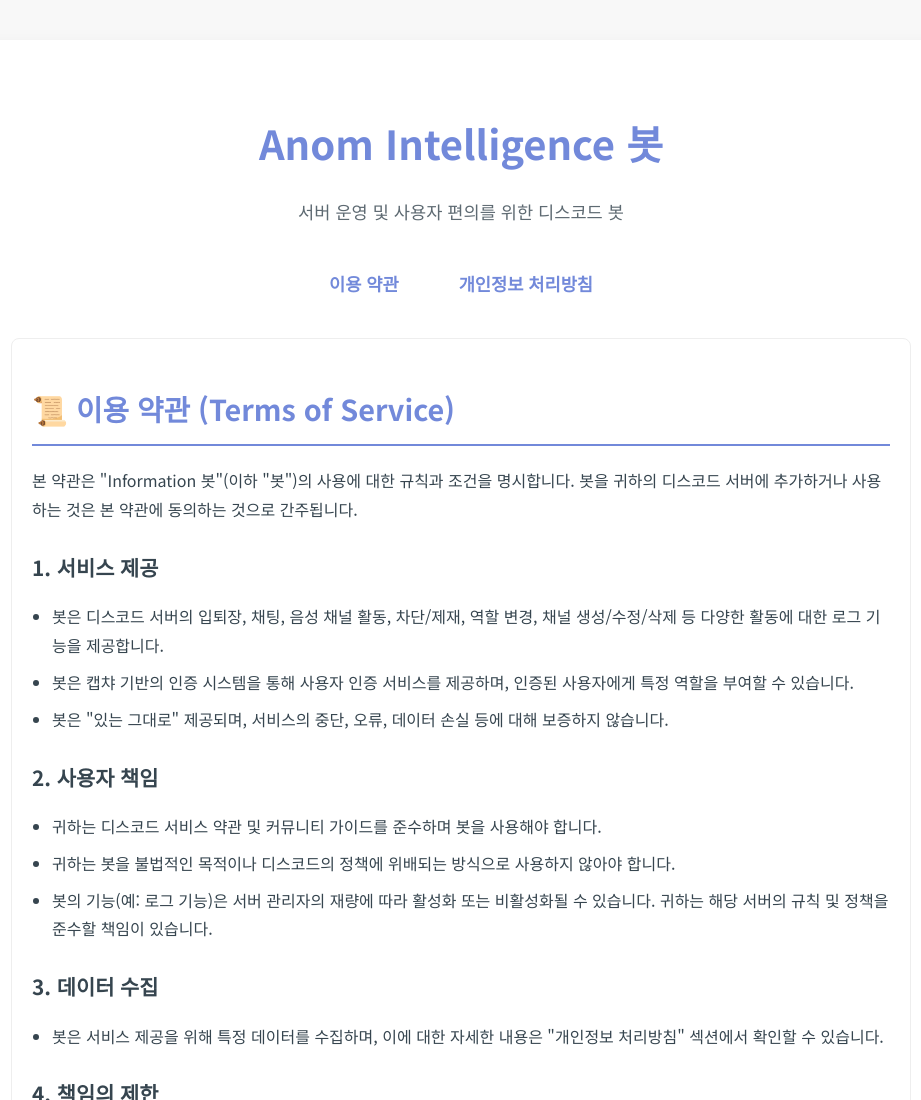
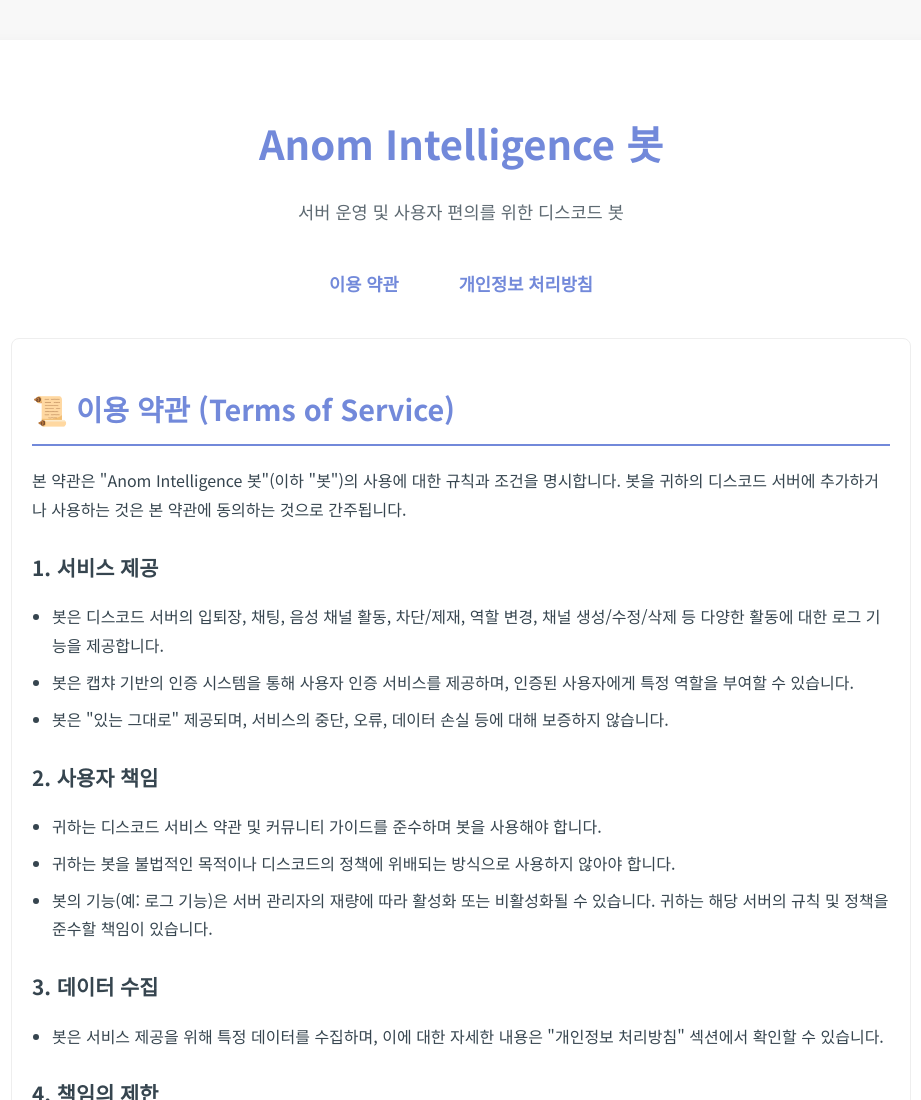
Before and after one commit to connect-kyul/Anom-Intelligence, a plain HTML site: page index.html in a window 1280 px wide. Shown: the top 1100 px of the page, without its empty margins (179-1100 px from the left). Drawn offline with Linux system fonts and the light colour scheme.

Commit message:
Update index.html

```diff
--- a/index.html
+++ b/index.html
@@ -185,7 +185,7 @@
             <!-- 이용 약관 Section -->
             <section id="terms-of-service">
                 <h2>📜 이용 약관 (Terms of Service)</h2>
-                <p>본 약관은 "Information 봇"(이하 "봇")의 사용에 대한 규칙과 조건을 명시합니다. 봇을 귀하의 디스코드 서버에 추가하거나 사용하는 것은 본 약관에 동의하는 것으로 간주됩니다.</p>
+                <p>본 약관은 "Anom Intelligence 봇"(이하 "봇")의 사용에 대한 규칙과 조건을 명시합니다. 봇을 귀하의 디스코드 서버에 추가하거나 사용하는 것은 본 약관에 동의하는 것으로 간주됩니다.</p>
 
                 <h3>1. 서비스 제공</h3>
                 <ul>
```
